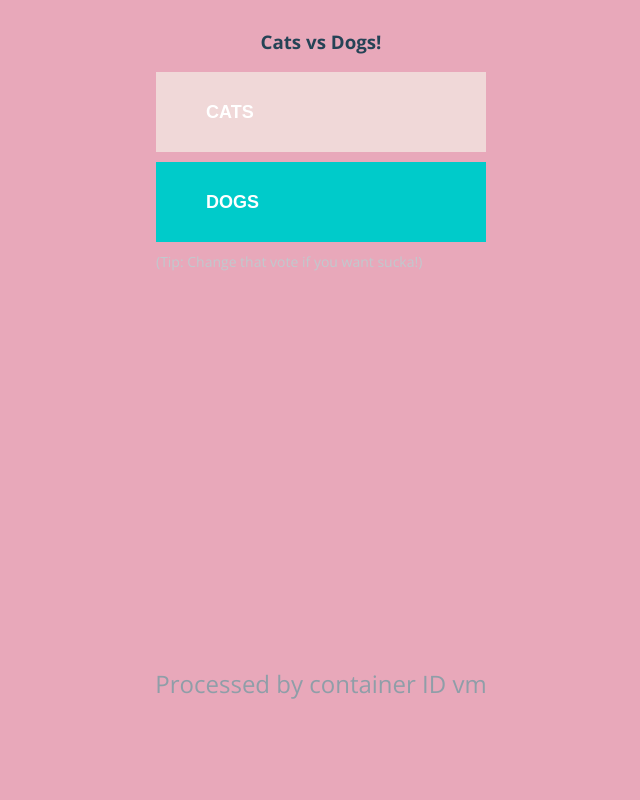
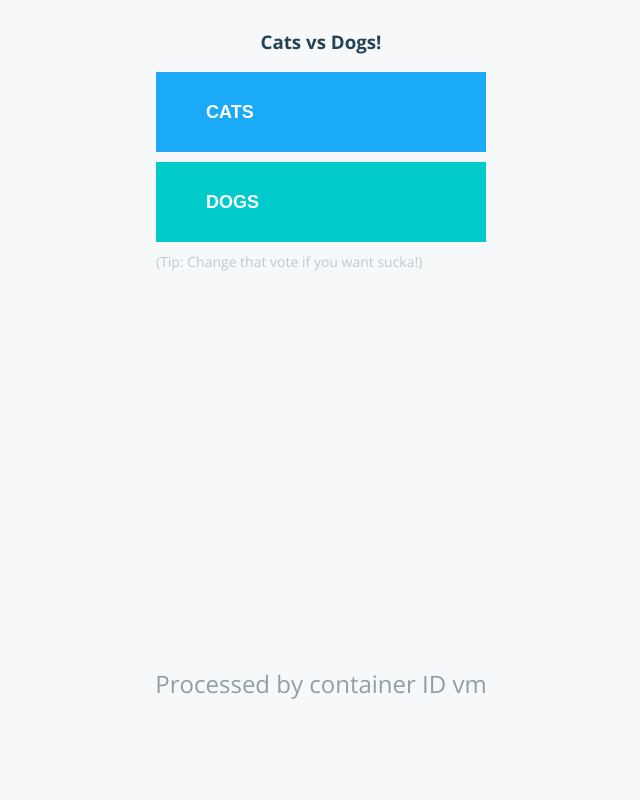
Before and after one commit to rayvittum/vote, a Flask app: page / in a window 1280 px wide. Shown: the whole page, without its empty margins (319-959 px from the left). Run offline with Flask 2, Linux system fonts and the light colour scheme; some libraries are stand-ins or nearby versions.

Commit message:
changed colors to be friendlier to eyes

```diff
--- a/static/stylesheets/style.css
+++ b/static/stylesheets/style.css
@@ -6,7 +6,7 @@
 html,body{
   margin: 0;
   padding: 0;
-  background-color: #E8A8BA;
+  background-color: #F7F8F9;
   height: 100vh;
   font-family: 'Open Sans';
 }
@@ -28,7 +28,7 @@ button i{
 }
 
 button.a{
-  background-color: #F0D8D8;
+  background-color: #1AAAF8;
 }
 
 button.b{
```
